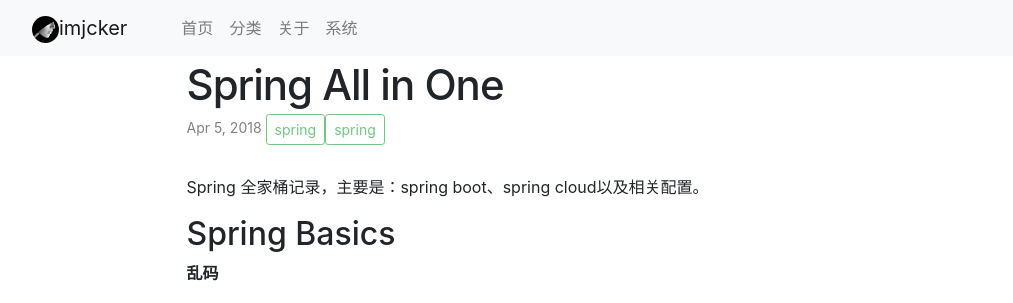
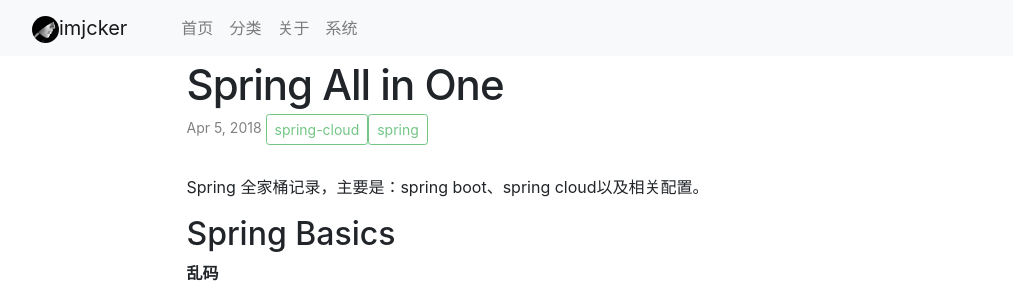
Before and after one commit to imjcker/imjcker.github.io, a Jekyll site: the page built from _posts/2018-04-05-spring.md, in a window 1280 px wide and 900 px high. Shown: the top 303 px of the window, without its empty margins (53-1066 px from the left). Built offline with Jekyll 4.4.1, drawn with Linux system fonts in a browser that asks for light colours; comment, search, counter and statistics services are not loaded; some of the changed text lies outside the part shown.

Commit message:
update category

```diff
--- a/_posts/2018-04-05-spring.md
+++ b/_posts/2018-04-05-spring.md
@@ -1,7 +1,7 @@
 ---
 layout: post
 title: Spring All in One
-category: spring
+category: spring-cloud
 tags: spring
 ---
 Spring 全家桶记录，主要是：spring boot、spring cloud以及相关配置。
```
Also changed, not shown: _posts/2016-06-02-sys-spring-boot-starter.md (+1 -0 lines), _posts/2018-03-15-log.md (+1 -1 lines).
